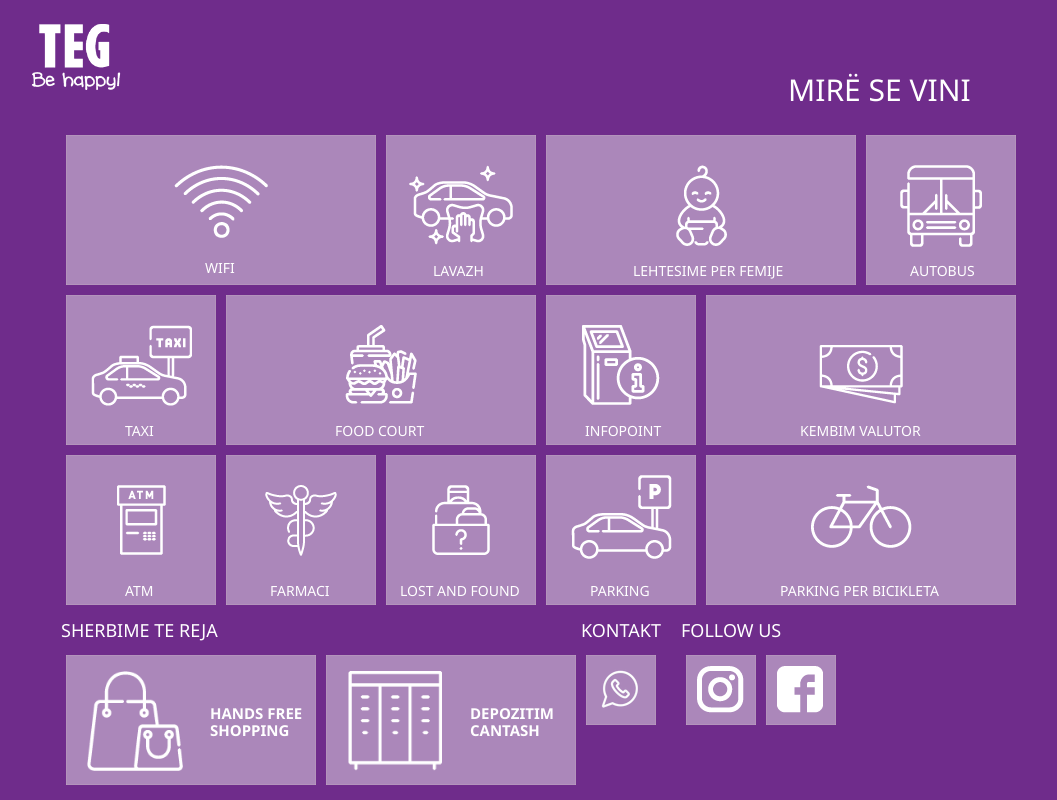
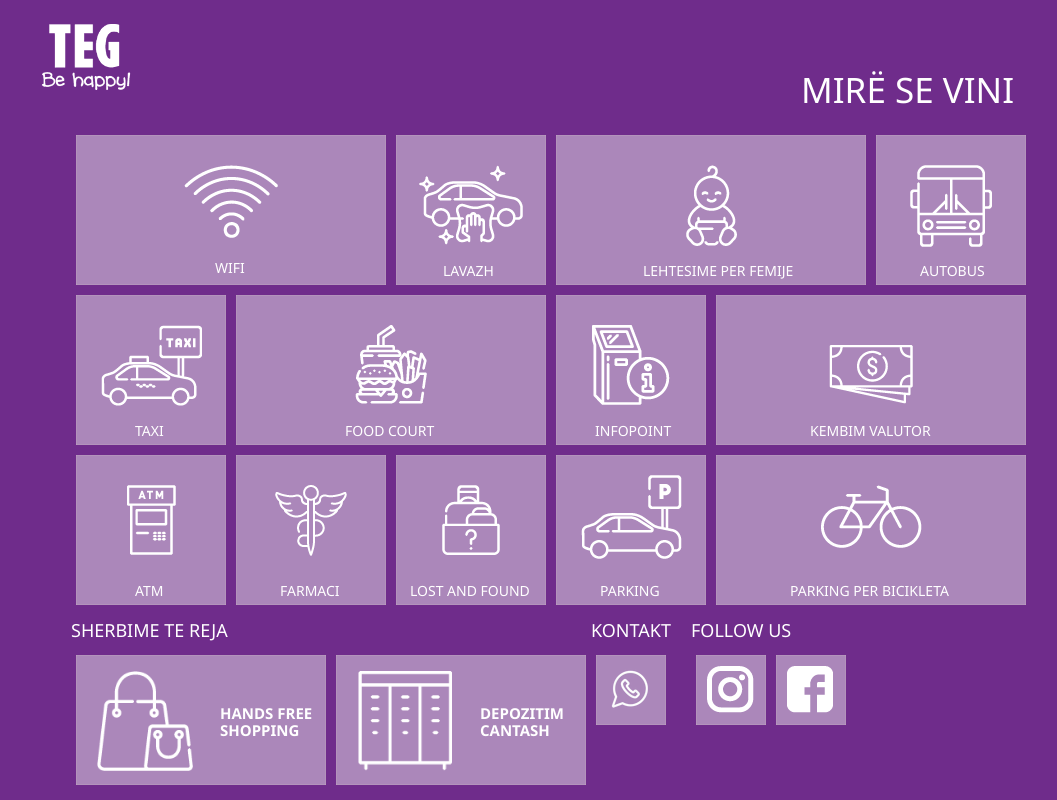
Before and after one commit to Acremtablet/tablets, a website: page docs/templates/start-screen1.html in a window 1280 px wide. Shown: the whole page, without its empty margins (69-1126 px from the left). Drawn offline with nearby package versions, Linux system fonts and the light colour scheme; files that its build step writes are made by us from their sources.

Commit message:
Update start-screen1.html

```diff
--- a/docs/templates/start-screen1.html
+++ b/docs/templates/start-screen1.html
@@ -192,12 +192,12 @@
 
     <script src="../js/main.js"></script>
 </head>
-<body style="margin-lefT:50px">
+<body style="margin-left:60px">
     <div>
     <h1 class="tile-area-title"> <img src="../images/teg-logo.png"  width="90" height="68" style="vertical-align:middle;margin:0px 50px" ></h1>
     </div>
         <div class="tile-group six">
-            <span class="tile-group-title" style="left:727px;font-size:30px;top:-30px">MIRЁ SE VINI</span>
+            <span class="tile-group-title" style="left:730px;font-size:35px;top:-30px">MIRЁ SE VINI</span>
 
             <div class="tile-container" style="margin-top:-20px">
                  <div class="tile-wide fg-white bg-transparent" data-role="tile" onclick="location.href='https://teg.al/'">
```
